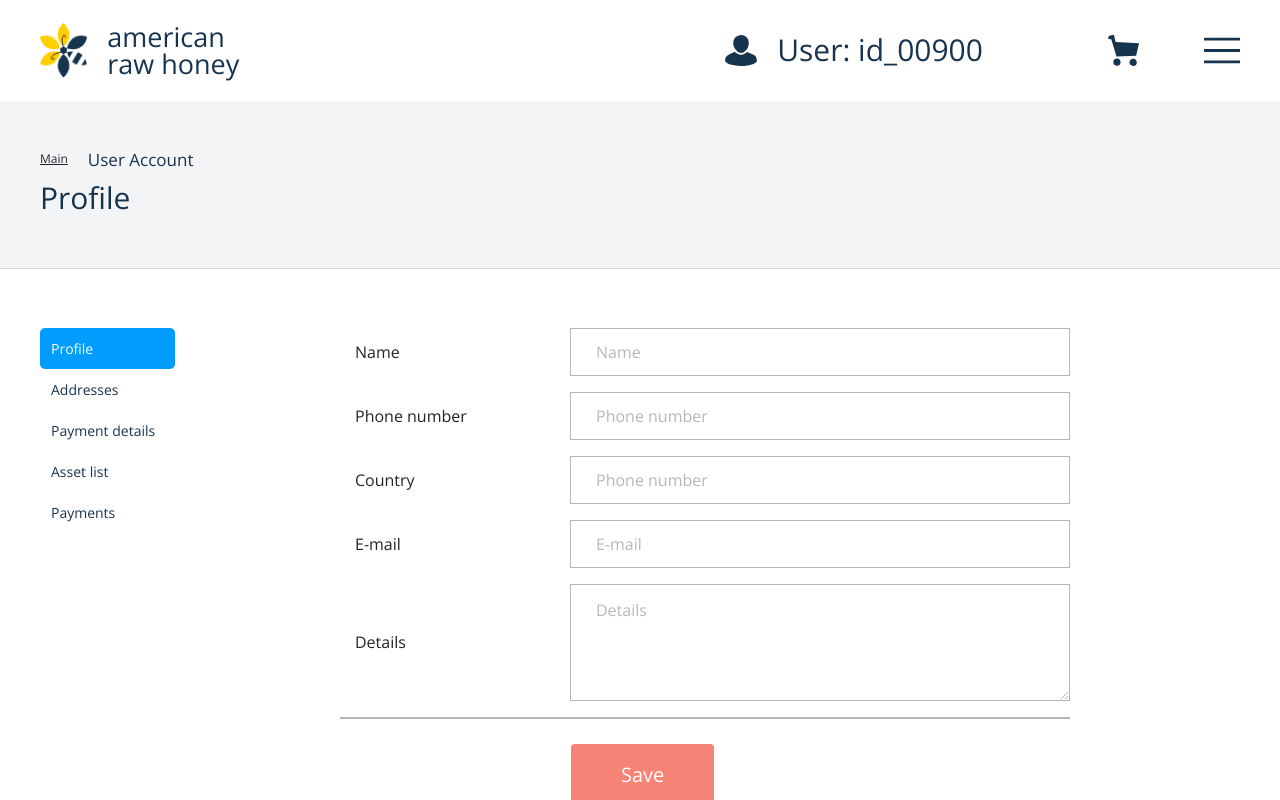
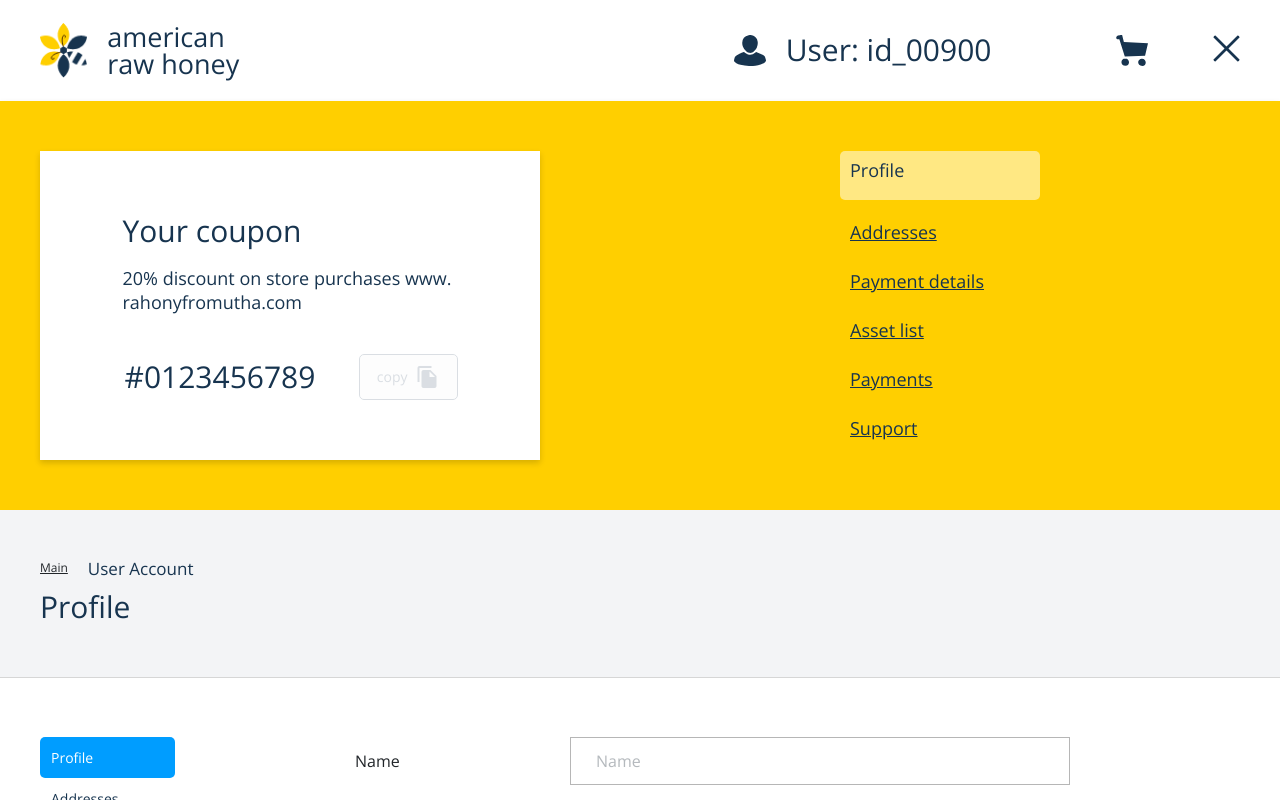
Before and after one commit to jannamryan1997/aloha, an Angular app: page /profile/user-account in a window 1280 px wide. Both pictures are taken after a click on the picture 1222 px from the left and 50 px from the top of the page. Shown: the top 800 px of the page. Built offline with nearby package versions, Linux system fonts and the light colour scheme.

Commit message:
creaded coupon content

```diff
--- a/src/app/com/annaniks/aloha/layout/header/header.component.html
+++ b/src/app/com/annaniks/aloha/layout/header/header.component.html
@@ -1,4 +1,5 @@
 <header class="header">
+    <div class="header-container">
         <div class="header-content pg-container d-flex align-items-center text-center justify-content-between">
             <div class="header-left-side d-flex align-items-center text-center">
                 <img src="assets/images/logo.png" class="rounded d-block logo" alt="...">
@@ -8,8 +9,42 @@
                 <img src="assets/icons/user.svg" class="rounded d-block icon" alt="...">
                 <p class="text user-name">User: id_00900</p>
                 <img src="assets/icons/cart.svg" class="rounded d-block icon card-icon" alt="...">
-            <img src="assets/icons/menu-icon.svg" class="rounded d-block icon menu-icon" alt="...">
+                <img src="assets/icons/menu-icon.svg" class="rounded d-block icon menu-icon" alt="..."
+                    (click)="onclick()" *ngIf="!coupon">
+                <div class="coupon-icon">
+                    <img src="assets/icons/coupon-icon.svg" class="rounded d-block icon menu-icon" alt="..."
+                        (click)="onclick()" *ngIf="coupon">
                 </div>
-
+            </div>
+        </div>
+    </div>
+    <div class="coupon" *ngIf="coupon">
+        <div class="coupon-content pg-container d-flex">
+            <div class="coupon-card">
+                <div class="card-description m-auto">
+                    <p class="title">Your coupon</p>
+                    <p class="text">20% discount on store purchases www.rahonyfromutha.com</p>
+                    <div class="coupon-value d-flex justify-content-between">
+                        <input type="text" class="coupon-input" value="#0123456789" #userinput disabled>
+                        <button class="btn copy-btn cursor-pointer d-flex align-items-center" type="submit"
+                            (click)="copyInputMessage(userinput)">
+                            <p>copy </p>
+                            <i class="material-icons ml-2">
+                                file_copy
+                            </i>
+                        </button>
+                    </div>
+                </div>
+            </div>
+            <div class="coupon-menu d-flex flex-column">
+                <a class="items" routerLink="/profile/user-account" [routerLinkActive]="'activeTab'">Profile</a>
+                <a class="items" routerLink="/profile/user-addresses" [routerLinkActive]="'activeTab'">Addresses</a>
+                <a class="items" routerLink="/profile/payment-details" [routerLinkActive]="'activeTab'">Payment
+                    details</a>
+                <a class="items" routerLink="/profile/asset-list" [routerLinkActive]="'activeTab'">Asset list</a>
+                <a class="items" routerLink="/profile/payment" [routerLinkActive]="'activeTab'">Payments</a>
+                <a class="items" routerLink="#" [routerLinkActive]="'activeTab'">Support</a>
+            </div>
+        </div>
     </div>
 </header>
--- a/src/app/com/annaniks/aloha/layout/header/header.component.scss
+++ b/src/app/com/annaniks/aloha/layout/header/header.component.scss
@@ -1,4 +1,5 @@
 .header {
+    .header-container {
         background: #FFFFFF;
         box-shadow: 0px 3px 6px #00000029;
         padding: 23px;
@@ -13,7 +14,7 @@
                     max-width: 55px;
                     max-height: 55px;
                 }
-            .logo-text{
+                .logo-text {
                     font-weight: 400;
                     font-size: 27px;
                 }
@@ -24,7 +25,7 @@
                     max-height: 36px;
                     cursor: pointer;
                 }
-            .user-name{
+                .user-name {
                     font-size: 30px;
                     font-weight: 300;
                 }
@@ -35,6 +36,80 @@
                     margin-left: 65px;
                 }
             }
-
         }
     }
+    .coupon {
+        background: #FFCF00 0% 0% no-repeat padding-box;
+        box-shadow: 0px 3px 6px #00000029;
+        opacity: 1;
+        padding: 50px 0;
+        .coupon-content {
+            .coupon-card {
+                background: #FFFFFF 0% 0% no-repeat padding-box;
+                box-shadow: 0px 3px 6px #00000029;
+                opacity: 1;
+                width: 500px;
+                padding: 60px 0;
+
+                .card-description {
+                    width: 100%;
+                    max-width: 335px;
+
+                    .title,
+                    .coupon-input {
+                        color: #17344F;
+                        font-size: 30px;
+                        line-height: 40px;
+                        word-break: break-all;
+                    }
+                    .coupon-input {
+                        border: none;
+                        background: white;
+                        max-width: 200px;
+                    }
+                    .text {
+                        word-break: break-all;
+                        color: #17344F;
+                        font-size: 18px;
+                        line-height: 24px;
+                        margin-top: 15px;
+                    }
+                    .coupon-value {
+                        margin-top: 40px;
+                        .copy-btn {
+                            background: #FAFAFA 0% 0% no-repeat padding-box;
+                            border: 1px solid #8695A5;
+                            border-radius: 5px;
+                            opacity: 0.3;
+                            padding: 10px 17px;
+                            color: #8695A5;
+                            font-size: 14px;
+                        }
+                    }
+                }
+            }
+            .coupon-menu {
+                width: 100%;
+                max-width: 200px;
+                margin-left: 300px;
+                .items {
+                    word-break: break-all;
+                    color: #17344F;
+                    font-size: 18px;
+                    line-height: 24px;
+                    text-decoration: underline;
+                    padding: 20px 0 5px 10px;
+                    cursor: pointer;
+                    transition: .2s all ease-out;
+                }
+            }
+        }
+    }
+}
+.activeTab {
+    background: #FFE883 0% 0% no-repeat padding-box;
+    border-radius: 5px;
+    opacity: 1;
+    padding: 7px 0 18px 10px !important;
+    text-decoration: none !important;
+}
--- a/src/app/com/annaniks/aloha/layout/header/header.component.ts
+++ b/src/app/com/annaniks/aloha/layout/header/header.component.ts
@@ -7,8 +7,21 @@ import { Component, OnInit } from '@angular/core';
 })
 
 export class HeaderComponent implements OnInit {
-
+    public coupon: boolean = false;
     constructor() { }
 
     ngOnInit() { }
+
+    private _openCouponMenu(): void {
+        this.coupon = !this.coupon;
+    }
+
+    public onclick(): void {
+        this._openCouponMenu();
+    }
+    public copyInputMessage(userinput): void {
+        userinput.select();
+        document.execCommand('copy');
+        userinput.setSelectionRange(0, 0);
+    }
 }
```
Also changed, not shown: src/assets/icons/coupon-icon.svg (added). Lines whose indentation alone changed are shown as unchanged.
